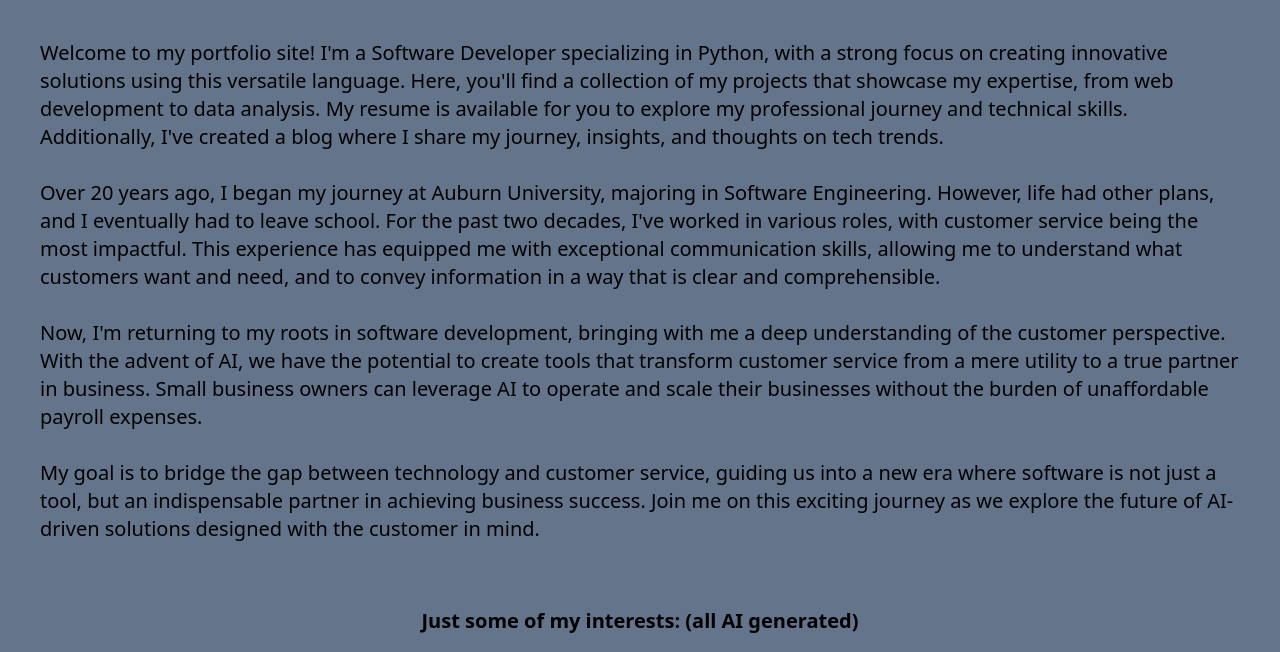
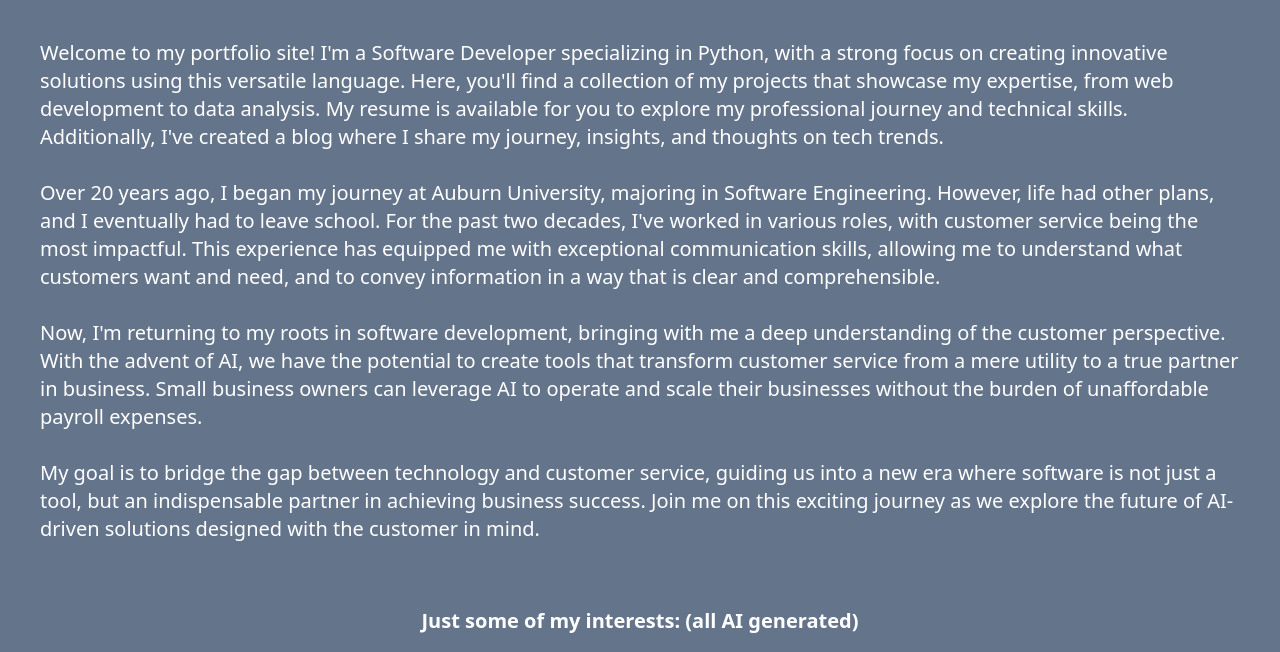
Before and after one commit to marcdevceo/devceo_portfolio, a Django app: page / in a window 1280 px wide. Shown: the part 1017-1669 px from the top of the page. Run offline with Django 5.2, Linux system fonts and the light colour scheme; some libraries are stand-ins or nearby versions; grey boxes are pictures that could not be loaded.

Commit message:
updated text color to white

```diff
--- a/portfolio/templates/base.html
+++ b/portfolio/templates/base.html
@@ -9,7 +9,7 @@
     {% tailwind_css %}
     <title>{% block title %}{% endblock %}</title>
 </head>
-<body class="bg-slate-500">
+<body class="bg-slate-500 text-white">
     <header class="">
         <nav class="">
             <ul class="flex justify-center sm:justify-end p-1 list-none">
```
